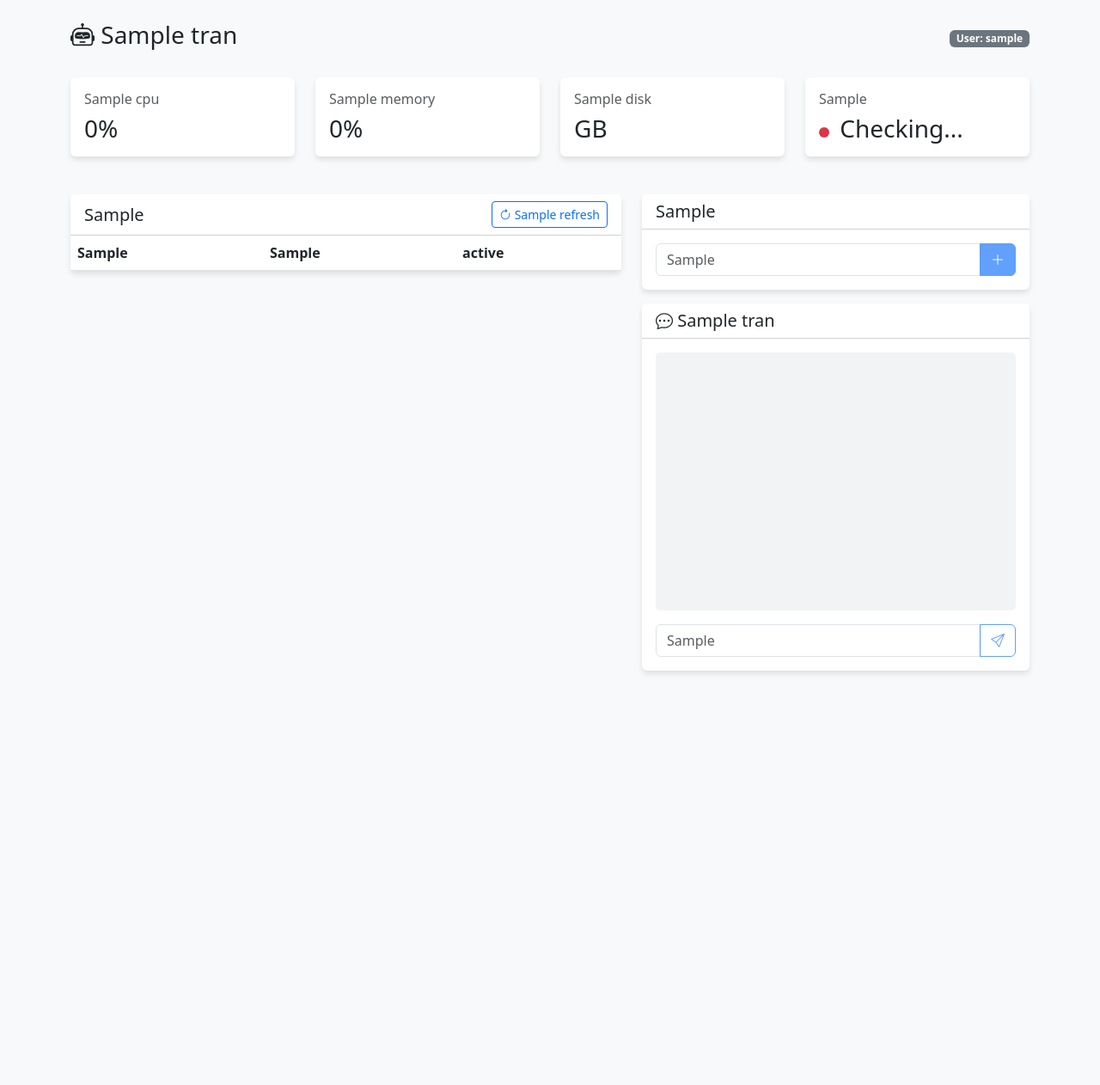
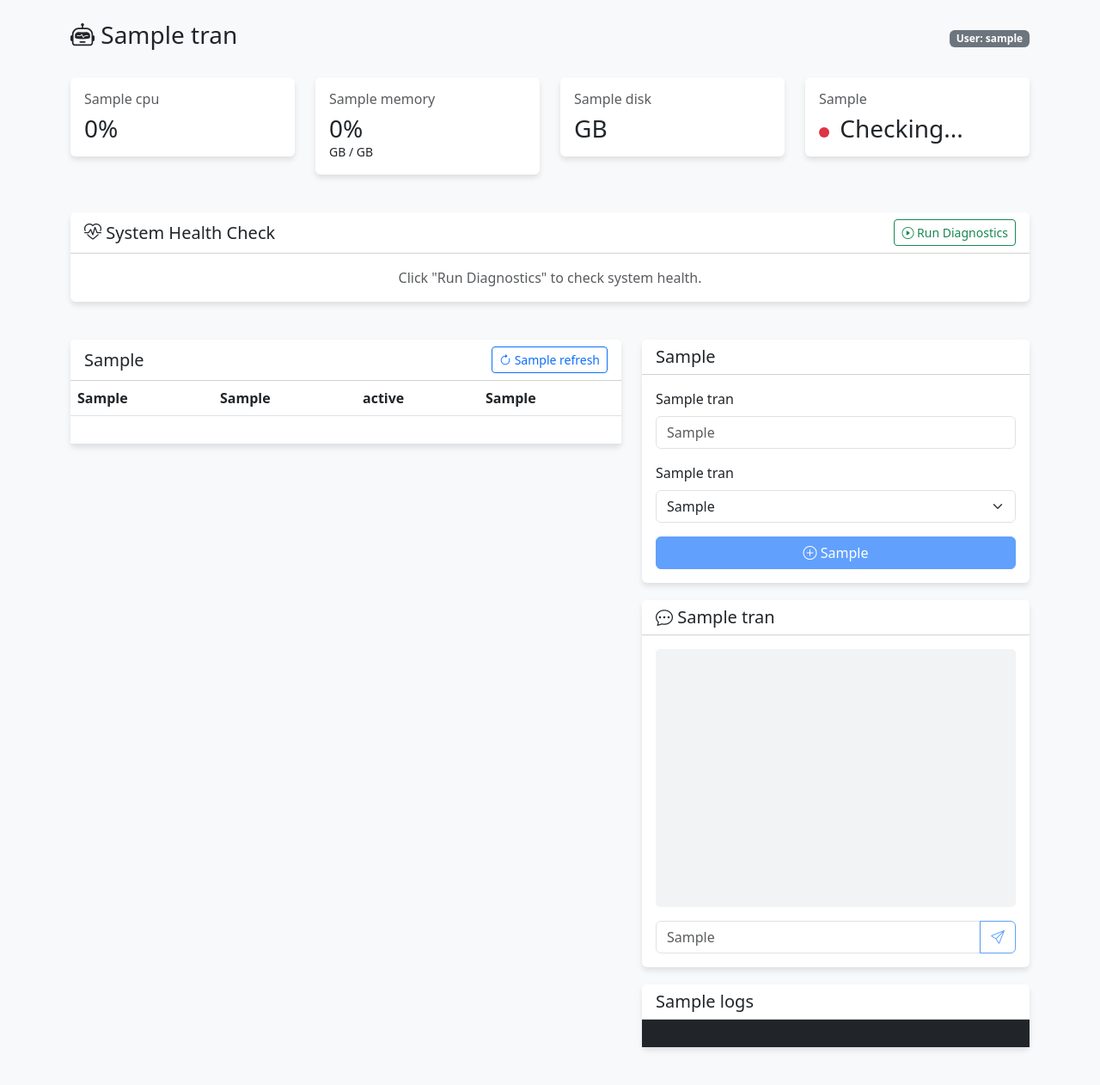
Before and after one commit to matsushibadenki/Auto-Wiki-Brain, a FastAPI app: template opt/auto-wiki/src/templates/dashboard.html in a window 1280 px wide. Shown: the whole page at 86% size. Before the commit the page ends 784 px from the top, so only its background shows below. Run offline with FastAPI, Linux system fonts and the light colour scheme; the template is opened without the code that fills it: most values are stand-ins (such as "Sample title", 1, 10 or a date in 2020); lists and menus that the app fills with data are empty.

Commit message:
Update dashboard.html

```diff
--- a/opt/auto-wiki/src/templates/dashboard.html
+++ b/opt/auto-wiki/src/templates/dashboard.html
@@ -13,12 +13,13 @@
         .status-online { background-color: #28a745; }
         .status-offline { background-color: #dc3545; }
         .status-running { background-color: #ffc107; }
+
         /* Chat Styles */
         .chat-box { height: 300px; overflow-y: auto; background-color: #f1f3f5; border-radius: 5px; padding: 10px; }
-        .chat-msg { margin-bottom: 10px; padding: 8px 12px; border-radius: 15px; max-width: 80%; }
+        .chat-msg { margin-bottom: 10px; padding: 8px 12px; border-radius: 15px; max-width: 80%; word-wrap: break-word; }
         .msg-user { background-color: #007bff; color: white; margin-left: auto; }
         .msg-bot { background-color: #e9ecef; color: black; margin-right: auto; }
-        .source-badge { font-size: 0.7em; opacity: 0.7; display: block; margin-top: 4px; }
+        .source-badge { font-size: 0.75rem; opacity: 0.8; display: block; margin-top: 4px; color: #6c757d; }
     </style>
 </head>
 <body>
@@ -39,6 +40,7 @@
                 <div class="card p-3">
                     <h6 class="text-muted">{{ trans.memory }}</h6>
                     <h3 class="mb-0">[[ status.memory_percent ]]%</h3>
+                    <small>[[ status.memory_used_gb ]]GB / [[ status.memory_total_gb ]]GB</small>
                 </div>
             </div>
             <div class="col-md-3">
@@ -58,6 +60,45 @@
             </div>
         </div>
 
+        <div class="row mb-4">
+            <div class="col-12">
+                <div class="card">
+                    <div class="card-header bg-white d-flex justify-content-between align-items-center">
+                        <h5 class="mb-0"><i class="bi bi-heart-pulse"></i> System Health Check</h5>
+                        <button class="btn btn-sm btn-outline-success" @click="runDiagnostics" :disabled="isDiagLoading">
+                            <span v-if="isDiagLoading" class="spinner-border spinner-border-sm"></span>
+                            <span v-else><i class="bi bi-play-circle"></i> Run Diagnostics</span>
+                        </button>
+                    </div>
+                    <div class="card-body" v-if="diagnosticResults.length > 0">
+                        <div class="row">
+                            <div class="col-md-3 mb-2" v-for="(res, index) in diagnosticResults" :key="index">
+                                <div class="p-3 border rounded d-flex align-items-center h-100"
+                                     :class="{
+                                         'bg-light': res.status === 'OK',
+                                         'bg-warning-subtle': res.status === 'WARN',
+                                         'bg-danger-subtle': res.status === 'FAIL'
+                                     }">
+                                    <div class="me-3 fs-4">
+                                        <i class="bi bi-check-circle-fill text-success" v-if="res.status === 'OK'"></i>
+                                        <i class="bi bi-exclamation-triangle-fill text-warning" v-if="res.status === 'WARN'"></i>
+                                        <i class="bi bi-x-circle-fill text-danger" v-if="res.status === 'FAIL'"></i>
+                                    </div>
+                                    <div>
+                                        <div class="fw-bold">[[ res.name ]]</div>
+                                        <small class="text-muted">[[ res.msg ]]</small>
+                                    </div>
+                                </div>
+                            </div>
+                        </div>
+                    </div>
+                    <div class="card-body text-center text-muted py-3" v-else>
+                        Click "Run Diagnostics" to check system health.
+                    </div>
+                </div>
+            </div>
+        </div>
+
         <div class="row">
             <div class="col-md-7">
                 <div class="card">
@@ -72,6 +113,7 @@
                                     <th>{{ trans.col_topic }}</th>
                                     <th>{{ trans.col_priority }}</th>
                                     <th>{{ trans.col_status }}</th>
+                                    <th>{{ trans.col_next }}</th>
                                 </tr>
                             </thead>
                             <tbody>
@@ -91,6 +133,10 @@
                                             [[ task.status ]]
                                         </span>
                                     </td>
+                                    <td>[[ task.next_run ]]</td>
+                                </tr>
+                                <tr v-if="tasks.length === 0">
+                                    <td colspan="4" class="text-center text-muted py-3">{{ trans.no_tasks }}</td>
                                 </tr>
                             </tbody>
                         </table>
@@ -99,21 +145,29 @@
             </div>
 
             <div class="col-md-5">
-                <div class="card mb-3">
+                <div class="card">
                     <div class="card-header bg-white">
                         <h5 class="mb-0">{{ trans.manual_task }}</h5>
                     </div>
                     <div class="card-body">
-                        <div class="input-group">
+                        <div class="mb-3">
+                            <label class="form-label">{{ trans.label_topic }}</label>
                             <input type="text" class="form-control" v-model="newTaskTopic" placeholder="{{ trans.placeholder_topic }}" @keyup.enter="addTask">
-                            <button class="btn btn-primary" @click="addTask" :disabled="!newTaskTopic">
-                                <i class="bi bi-plus-lg"></i>
-                            </button>
                         </div>
+                        <div class="mb-3">
+                            <label class="form-label">{{ trans.label_priority }}</label>
+                            <select class="form-select" v-model="newTaskPriority">
+                                <option value="10">{{ trans.prio_high }}</option>
+                                <option value="5">{{ trans.prio_normal }}</option>
+                            </select>
+                        </div>
+                        <button class="btn btn-primary w-100" @click="addTask" :disabled="!newTaskTopic">
+                            <i class="bi bi-plus-circle"></i> {{ trans.btn_add }}
+                        </button>
                     </div>
                 </div>
 
-                <div class="card">
+                <div class="card mt-3">
                     <div class="card-header bg-white">
                         <h5 class="mb-0"><i class="bi bi-chat-dots"></i> {{ trans.chat_title }}</h5>
                     </div>
@@ -122,7 +176,7 @@
                             <div v-for="(msg, index) in chatHistory" :key="index" class="d-flex w-100">
                                 <div class="chat-msg" :class="msg.role === 'user' ? 'msg-user' : 'msg-bot'">
                                     [[ msg.text ]]
-                                    <span v-if="msg.sources" class="source-badge text-muted">
+                                    <span v-if="msg.sources" class="source-badge">
                                         Ref: [[ msg.sources.join(', ') ]]
                                     </span>
                                 </div>
@@ -140,6 +194,14 @@
                     </div>
                 </div>
 
+                <div class="card mt-3">
+                    <div class="card-header bg-white">
+                        <h5 class="mb-0">{{ trans.logs }}</h5>
+                    </div>
+                    <div class="card-body bg-dark text-light font-monospace" style="max-height: 200px; overflow-y: auto; font-size: 0.8rem;">
+                        <div v-for="log in logs">[[ log ]]</div>
+                    </div>
+                </div>
             </div>
         </div>
     </div>
@@ -149,35 +211,47 @@
     <script>
         new Vue({
             el: '#app',
-            delimiters: ['[[', ']]'],
+            delimiters: ['[[', ']]'], // Jinja2との競合回避
             data: {
+                // Status & Tasks
                 status: { cpu_percent: 0, memory_percent: 0, ollama_status: 'Checking...' },
                 tasks: [],
+                logs: [],
                 newTaskTopic: '',
+                newTaskPriority: 10,
                 timer: null,
+
                 // Chat Data
                 chatInput: '',
                 chatHistory: [],
-                isChatLoading: false
+                isChatLoading: false,
+
+                // Diagnostics Data
+                isDiagLoading: false,
+                diagnosticResults: []
             },
             mounted() {
                 this.fetchData();
-                this.timer = setInterval(this.fetchData, 5000);
+                this.timer = setInterval(this.fetchData, 5000); // 5秒ごとに更新
             },
             updated() {
                 // Auto scroll chat
                 const container = this.$el.querySelector("#chatContainer");
-                if(container) container.scrollTop = container.scrollHeight;
+                if(container) {
+                    container.scrollTop = container.scrollHeight;
+                }
             },
             methods: {
                 async fetchData() {
                     try {
-                        const [statusRes, tasksRes] = await Promise.all([
+                        const [statusRes, tasksRes, logsRes] = await Promise.all([
                             axios.get('/api/status'),
-                            axios.get('/api/tasks')
+                            axios.get('/api/tasks'),
+                            axios.get('/api/logs')
                         ]);
                         this.status = statusRes.data;
                         this.tasks = tasksRes.data;
+                        this.logs = logsRes.data.logs;
                     } catch (e) {
                         console.error("Connection lost", e);
                     }
@@ -185,10 +259,15 @@
                 async addTask() {
                     if (!this.newTaskTopic) return;
                     try {
-                        await axios.post('/api/tasks', { topic: this.newTaskTopic, priority: 10 });
+                        await axios.post('/api/tasks', {
+                            topic: this.newTaskTopic,
+                            priority: parseInt(this.newTaskPriority)
+                        });
                         this.newTaskTopic = '';
-                        this.fetchData();
-                    } catch (e) { alert("Failed to add task."); }
+                        this.fetchData(); // 即座に更新
+                    } catch (e) {
+                        alert("Failed to add task.");
+                    }
                 },
                 async sendMessage() {
                     if (!this.chatInput) return;
@@ -209,6 +288,19 @@
                     } finally {
                         this.isChatLoading = false;
                     }
+                },
+                async runDiagnostics() {
+                    this.isDiagLoading = true;
+                    this.diagnosticResults = []; // クリア
+                    try {
+                        const res = await axios.get('/api/diagnostics/run');
+                        this.diagnosticResults = res.data.results;
+                    } catch (e) {
+                        alert("Diagnostics failed via API.");
+                        console.error(e);
+                    } finally {
+                        this.isDiagLoading = false;
+                    }
                 }
             }
         });
```
